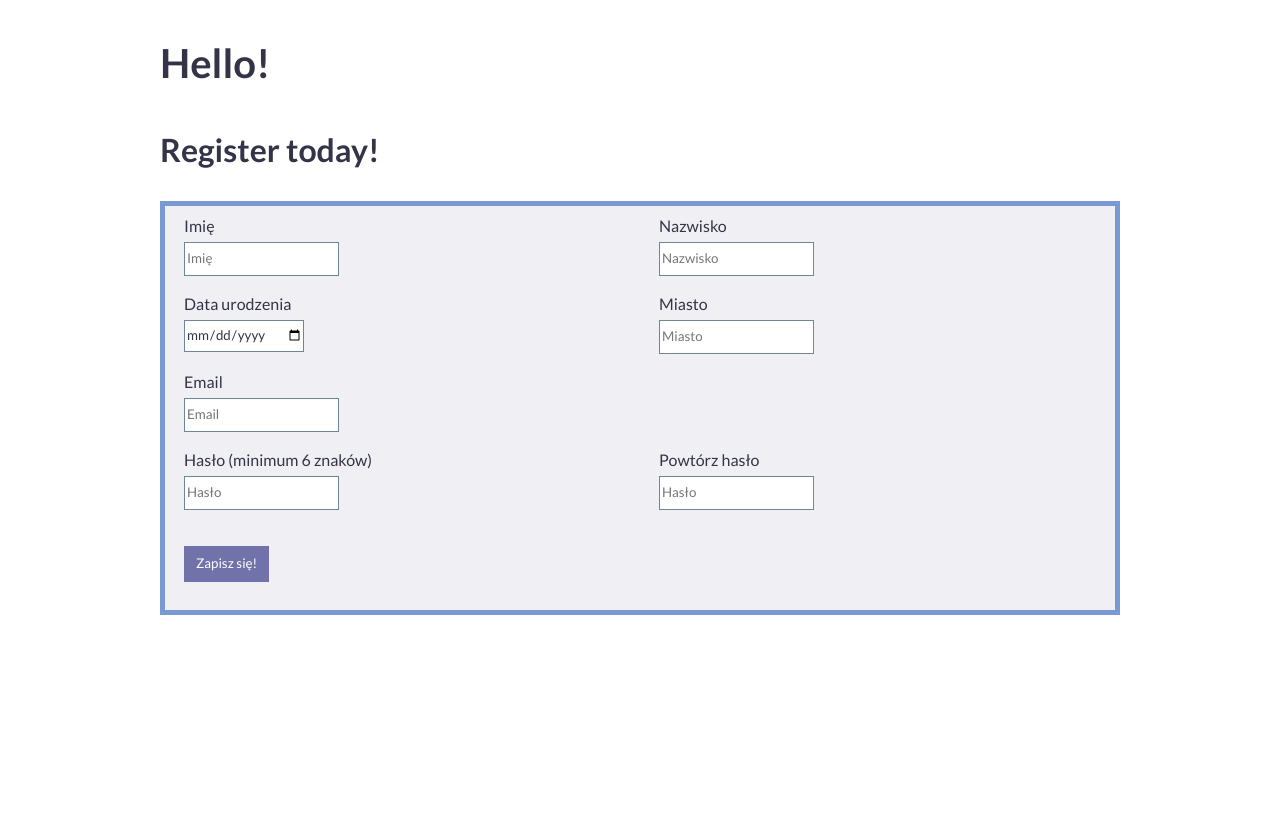
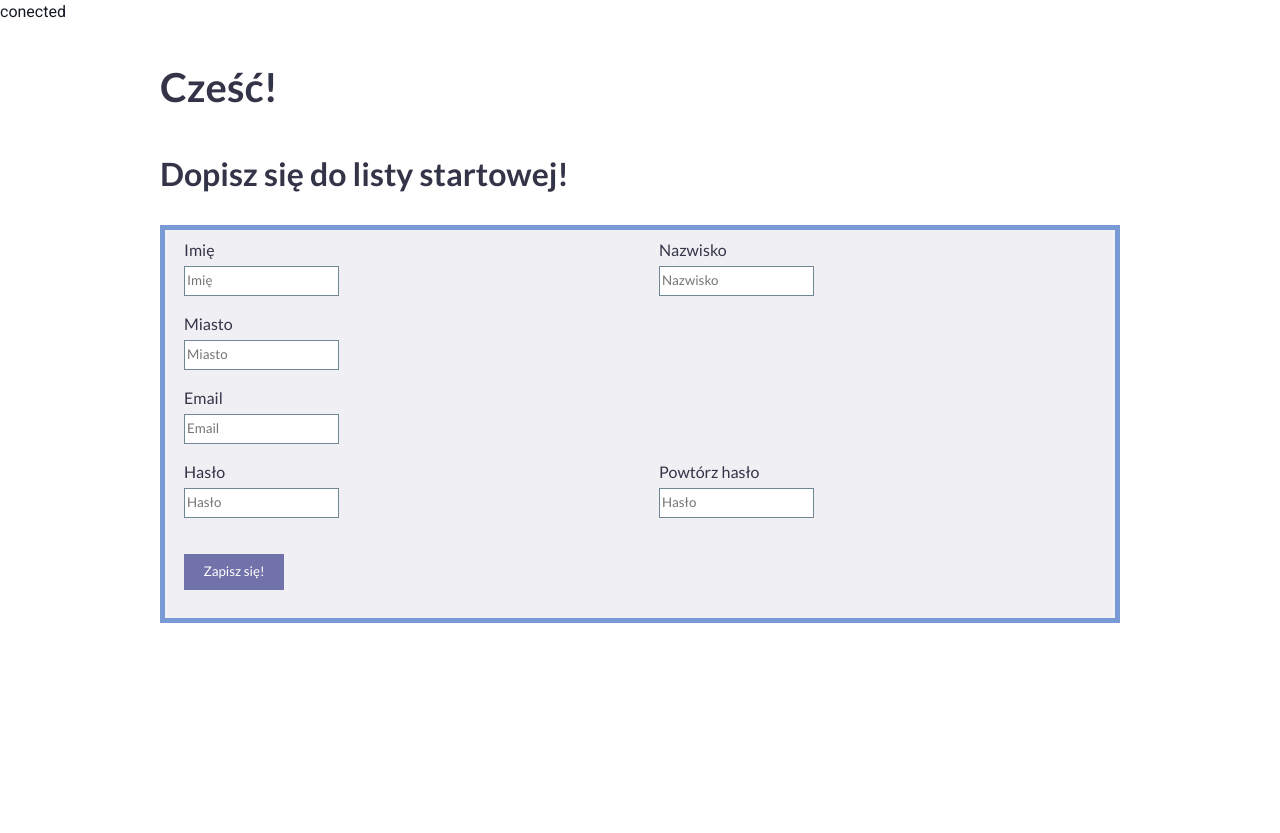
Before and after one commit to annabala/registration-form, a PHP site: page / in a window 1280 px wide. After the commit the page ends 623 px from the top, so only its background shows below. Run offline with PHP 8.4, Linux system fonts and the light colour scheme; data that the repository does not hold is empty.

Commit message:
data is storing in database but still some issues

```diff
--- a/index.php
+++ b/index.php
@@ -2,10 +2,39 @@
         session_start();
 
         //connect to database
-        $db = mysqli_connect("project.local", "root", "", "authentication");
+        $db = mysqli_connect("localhost", "root", "", "authentication");
 
+        echo $db ? 'conected' : 'not conected';
 
+        if(isset($_POST['register_btn'])) {
+            // session_start();
 
+            $username = mysqli_real_escape_string($db, $_POST['username']);
+            $userlastname = mysqli_real_escape_string($db, $_POST['userlastname']);
+            $city = mysqli_real_escape_string($db, $_POST['city']);
+            $email = mysqli_real_escape_string($db, $_POST['email']);
+            $password = mysqli_real_escape_string($db, $_POST['password']);
+            $password2 = mysqli_real_escape_string($db, $_POST['password2']);
+
+            // if($password == $password2) {
+            //     //create user
+            //     $password = md5($password); //to secure password with hash
+                $sql = "INSERT INTO users(username, userlastname, city, email, password) VALUES('$username', '$userlastname', '$city', '$email', '$password')";
+                // mysqli_query($db, $sql);
+                if (!mysqli_query($db,$sql)) {
+                    die('Error: ' . mysqli_error($db));
+                  }
+                  echo "1 record added";
+
+                $_SESSION['message'] = "Jesteś zalogowany";
+                $_SESSION['username'] = $username;
+                header("location: home.php"); //redirect to home page
+            // } else {
+            //     //failed
+            //     $_SESSION['message'] = "Podane hasła nie są takie same, popraw i zapisz";
+            // }
+            mysqli_close($db);
+        }
 ?>
 
 <!DOCTYPE html>
@@ -16,7 +45,7 @@
     <head>
         <meta charset="utf-8">
         <meta http-equiv="X-UA-Compatible" content="IE=edge">
-        <title>Register for the race</title>
+        <title>Zapisz się dziś!</title>
         <meta name="description" content="">
         <meta name="viewport" content="width=device-width, initial-scale=1">
         <link rel="stylesheet" href="simple-grid/simple-grid.css">
@@ -25,26 +54,26 @@
     <body>
         <section class="section-intro header">
             <div class="container">
-                <h1>Hello!</h1>
-                <h2>Register today!</h2>
+                <h1>Cześć!</h1>
+                <h2>Dopisz się do listy startowej!</h2>
             </div>
         </section>
         <section class="section-registration-form">
             <div class="container">
-                <form method="post" action="index.php" class="form">
+                <form method="post" action="" class="form">
                     <div class="row">
                         <div class="col-6">
-                            <label for="name">Imię</label>
-                            <input type="text" name="name" placeholder="Imię">
+                            <label for="username">Imię</label>
+                            <input type="text" name="username" placeholder="Imię">
                         </div>
                         <div class="col-6">
-                            <label for="lastname">Nazwisko</label>
-                            <input type="text" name="lastname" placeholder="Nazwisko">
+                            <label for="userlastname">Nazwisko</label>
+                            <input type="text" name="userlastname" placeholder="Nazwisko">
                         </div>
-                        <div class="col-6">
-                            <label for="birthday">Data urodzenia</label>
-                            <input type="date" name="birthday">
-                        </div>
+                        <!-- <div class="col-6">
+                            <label for="yearofbirth">Data urodzenia</label>
+                            <input type="date" name="yearofbirth">
+                        </div> -->
                         <div class="col-6">
                             <label for="city">Miasto</label>
                             <input type="text" name="city" placeholder="Miasto">
@@ -54,15 +83,15 @@
                             <input type="email" name="email" placeholder="Email">
                         </div>
                         <div class="col-6">
-                            <label for="password">Hasło (minimum 6 znaków)</label>
+                            <label for="password">Hasło</label>
                             <input type="password" name="password" placeholder="Hasło">
                         </div>
                         <div class="col-6">
                             <label for="password2">Powtórz hasło</label>
-                            <input type="password" name="password" placeholder="Hasło">
+                            <input type="password" name="password2" placeholder="Hasło">
                         </div>
                         <div class="col-12">
-                            <button class="btn-submit" type="submit">Zapisz się!</button>
+                            <input class="btn-submit" type="submit" name="register_btn" value="Zapisz się!">
                         </div>
                     </div>
                 </form>
@@ -72,6 +101,5 @@
             <p class="browsehappy">You are using an <strong>outdated</strong> browser. Please <a href="#">upgrade your browser</a> to improve your experience.</p>
         <![endif]-->
 
-        <script src="" async defer></script>
     </body>
 </html>
```
Also changed, not shown: home.php (added, +29 -0 lines).
